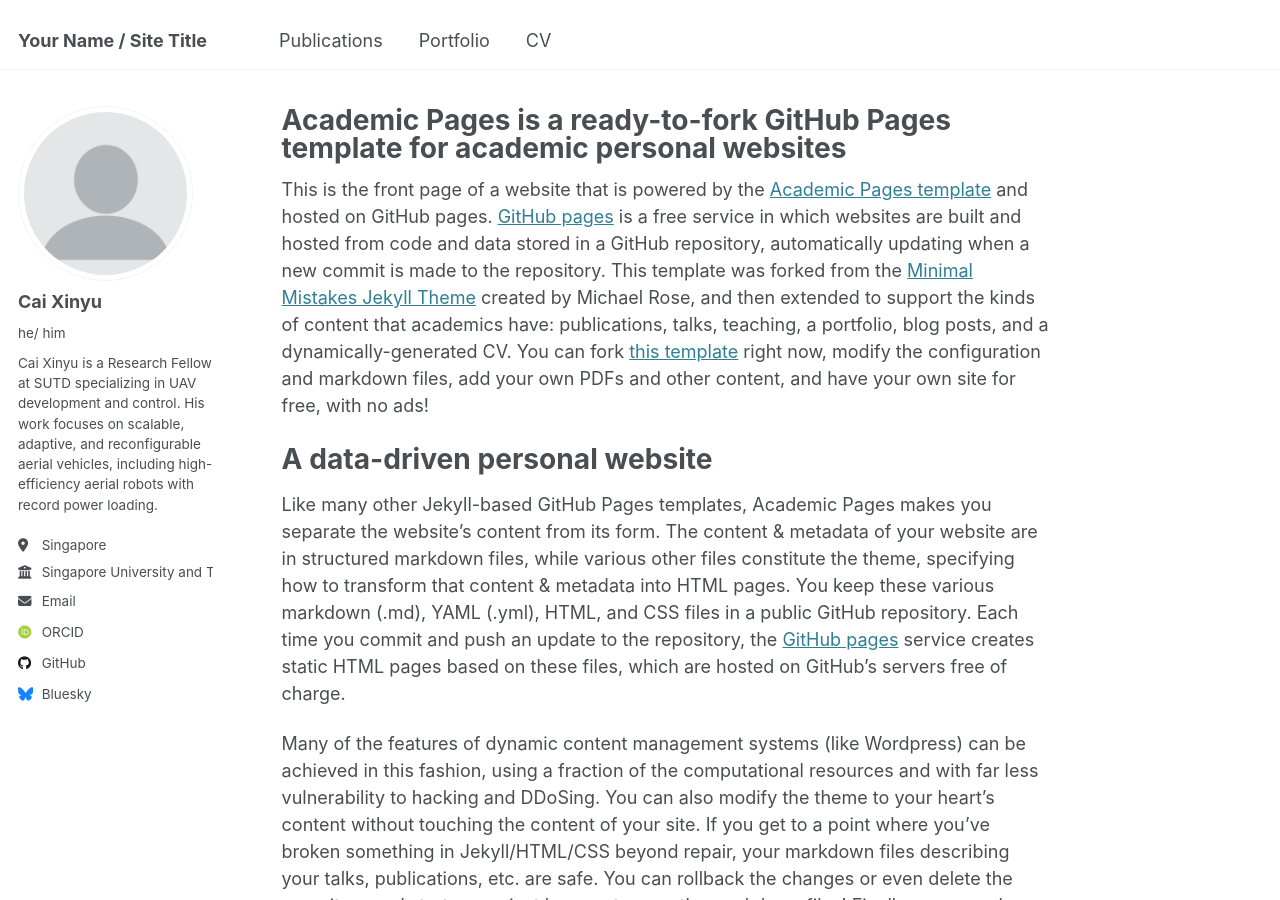
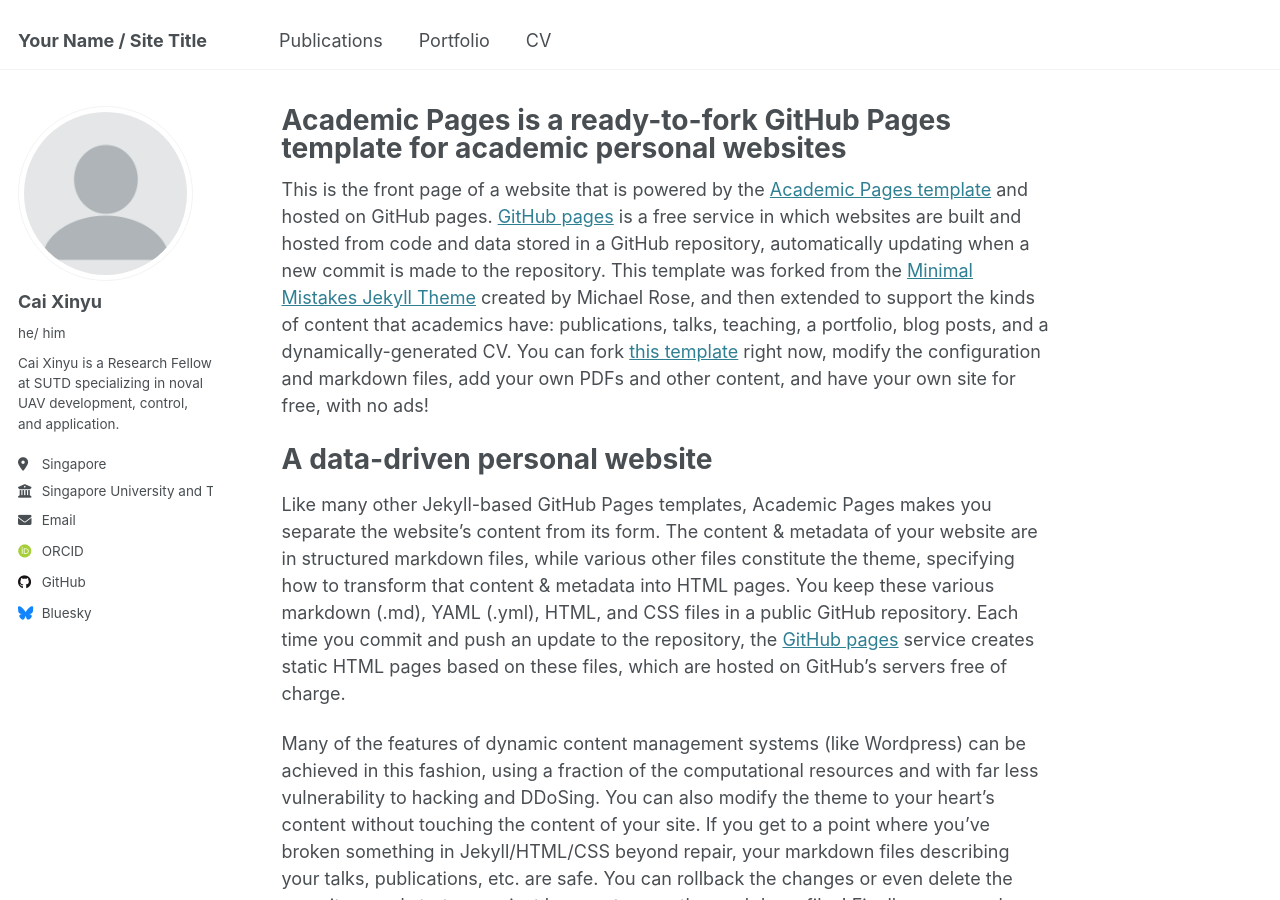
Before and after one commit to git-caixinyu/git-caixinyu.github.io, a Jekyll site: the page built from _pages/about.md, in a window 1280 px wide and 900 px high. Built offline with Jekyll 4.4.1, drawn with Linux system fonts in a browser that asks for light colours; some web fonts are replaced.

Commit message:
Update _config.yml

```diff
--- a/_config.yml
+++ b/_config.yml
@@ -25,7 +25,7 @@ author:
   avatar           : "profile.png"
   name             : "Cai Xinyu"
   pronouns         : "he/ him"  # example: "she/her"
-  bio              : "Cai Xinyu is a Research Fellow at SUTD specializing in UAV development and control. His work focuses on scalable, adaptive, and reconfigurable aerial vehicles, including high-efficiency aerial robots with record power loading."
+  bio              : "Cai Xinyu is a Research Fellow at SUTD specializing in noval UAV development, control, and application."
   location         : "Singapore"
   employer         : "Singapore University and Technology and Design"
   #uri              : # URL
```
